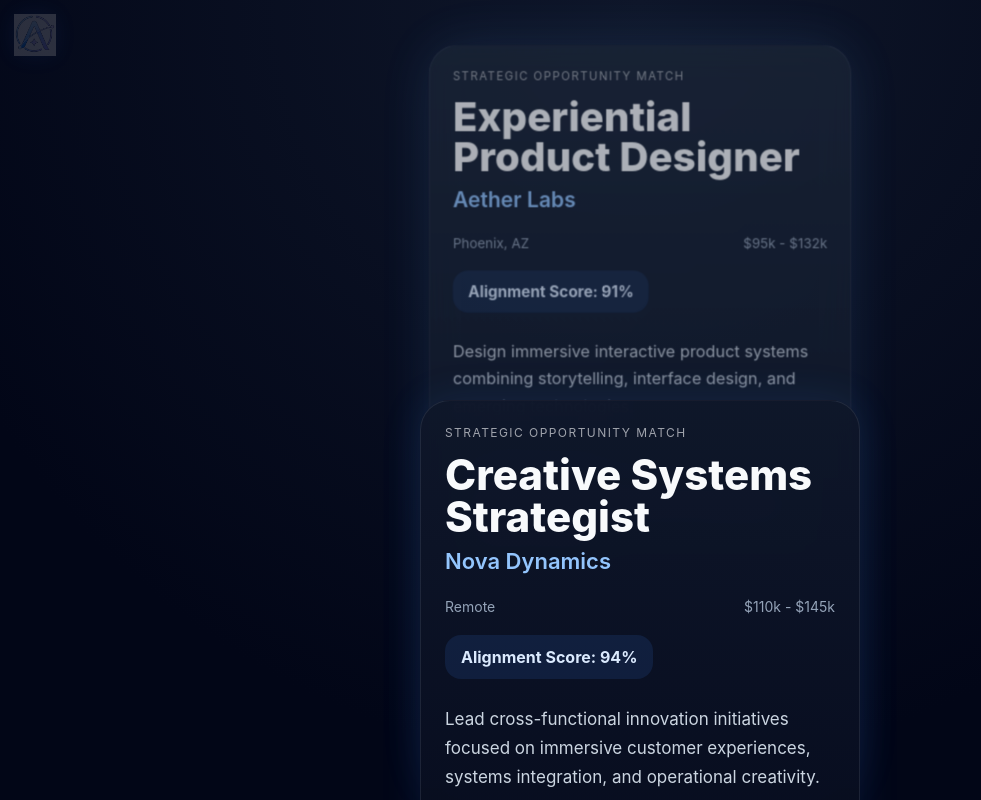
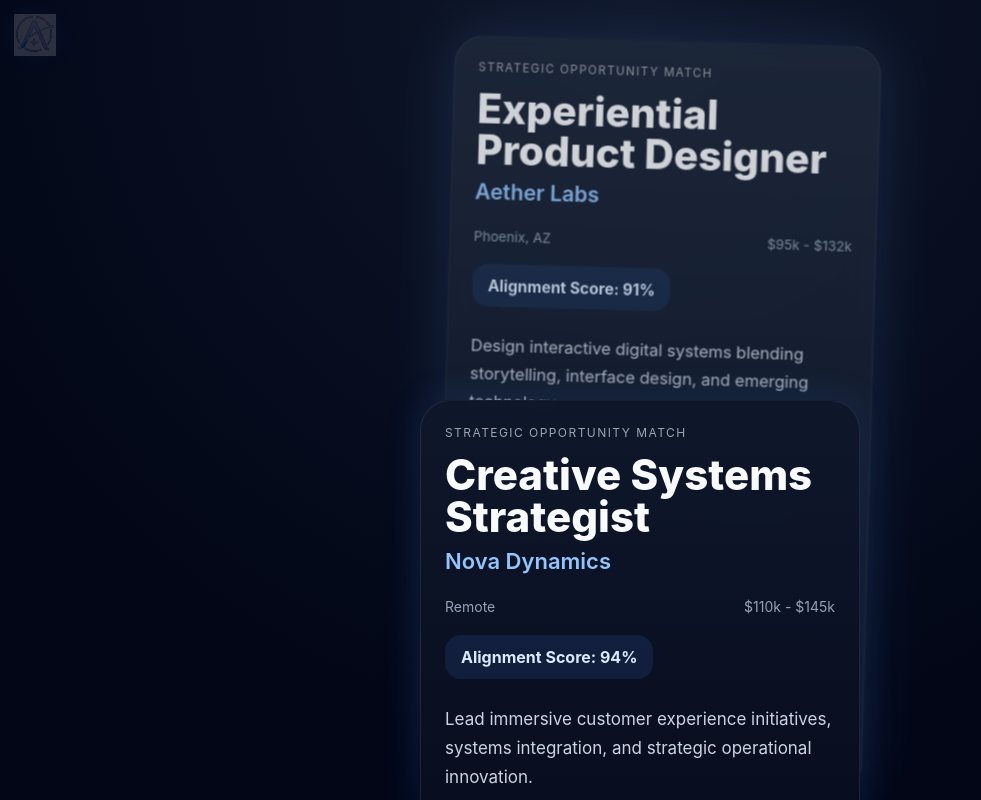
Before and after one commit to XPForge/_myscripts, a React (Vite) app in the folder alice-ui/: page / in a window 1280 px wide. Shown: the whole page, without its empty margins (0-981 px from the left). Built offline with nearby package versions, Linux system fonts and the light colour scheme.

Commit message:
Physical Deck behavior

```diff
--- a/alice-ui/src/components/SwipeCardStack.tsx
+++ b/alice-ui/src/components/SwipeCardStack.tsx
@@ -9,7 +9,7 @@ const cards = [
     salary: "$110k - $145k",
     alignment: "94%",
     description:
-      "Lead cross-functional innovation initiatives focused on immersive customer experiences, systems integration, and operational creativity.",
+      "Lead immersive customer experience initiatives, systems integration, and strategic operational innovation.",
     why:
       "Strong alignment with systems-thinking and creative production experience.",
   },
@@ -20,7 +20,7 @@ const cards = [
     salary: "$95k - $132k",
     alignment: "91%",
     description:
-      "Design immersive interactive product systems combining storytelling, interface design, and emerging technologies.",
+      "Design interactive digital systems blending storytelling, interface design, and emerging technology.",
     why:
       "Strong overlap with AR/VR and experiential design strengths.",
   },
@@ -31,53 +31,46 @@ const cards = [
     salary: "$120k - $155k",
     alignment: "89%",
     description:
-      "Lead operational troubleshooting, systems optimization, and strategic technical coordination.",
+      "Lead operational troubleshooting, systems optimization, and technical coordination.",
     why:
       "Strong fit for leadership and process optimization background.",
   },
 ];
 
-const atmospheres = [
+const themes = [
   {
-    background:
-      "linear-gradient(180deg, rgba(15,23,42,0.96), rgba(2,6,23,0.98))",
+    bg: "linear-gradient(180deg, rgba(15,23,42,0.98), rgba(2,6,23,0.98))",
     glow: "0 0 42px rgba(59,130,246,0.12)",
   },
   {
-    background:
-      "linear-gradient(180deg, rgba(30,41,59,0.98), rgba(15,23,42,0.98))",
-    glow: "0 0 56px rgba(96,165,250,0.20)",
+    bg: "linear-gradient(180deg, rgba(30,41,59,0.98), rgba(15,23,42,0.98))",
+    glow: "0 0 56px rgba(96,165,250,0.18)",
   },
 ];
 
 export default function SwipeCardStack() {
   const [index, setIndex] = useState(0);
   const [dragX, setDragX] = useState(0);
-  const [animating, setAnimating] = useState(false);
+  const [exitX, setExitX] = useState<number | null>(null);
 
   const startX = useRef(0);
 
-  const activeCard = useMemo(() => cards[index], [index]);
-  const nextCard = useMemo(
+  const active = useMemo(() => cards[index], [index]);
+  const next = useMemo(
     () => cards[(index + 1) % cards.length],
     [index]
   );
 
-  const activeTheme = atmospheres[index % 2];
-  const nextTheme = atmospheres[(index + 1) % 2];
+  const activeTheme = themes[index % 2];
+  const nextTheme = themes[(index + 1) % 2];
 
-  const advance = () => {
-    setIndex((prev) => (prev + 1) % cards.length);
-    setDragX(0);
-    setAnimating(false);
-  };
-
-  const completeSwipe = (direction: number) => {
-    setAnimating(true);
-    setDragX(direction * window.innerWidth);
+  const finishSwipe = (direction: number) => {
+    setExitX(direction * window.innerWidth * 1.4);
 
     setTimeout(() => {
-      advance();
+      setIndex((prev) => (prev + 1) % cards.length);
+      setDragX(0);
+      setExitX(null);
     }, 260);
   };
 
@@ -92,9 +85,9 @@ export default function SwipeCardStack() {
 
   const handleTouchEnd = () => {
     if (dragX > 120) {
-      completeSwipe(1);
+      finishSwipe(1);
     } else if (dragX < -120) {
-      completeSwipe(-1);
+      finishSwipe(-1);
     } else {
       setDragX(0);
     }
@@ -110,24 +103,26 @@ export default function SwipeCardStack() {
         position: "absolute",
         width: "100%",
         maxWidth: "440px",
-        height: "calc(100dvh - 24px)",
+        height: "calc(100dvh - 30px)",
         borderRadius: "30px",
-        background: theme.background,
+        background: theme.bg,
         border: "1px solid rgba(148,163,184,0.14)",
         backdropFilter: "blur(18px)",
         boxShadow: theme.glow,
         padding: "24px",
         color: "#f8fafc",
         overflowY: "auto",
+        zIndex: isBackground ? 1 : 2,
+        opacity: isBackground ? 0.82 : 1,
         transform: isBackground
-          ? "scale(0.96) translateY(18px)"
+          ? "translate(18px, 14px) rotate(1.6deg) scale(0.97)"
+          : exitX !== null
+          ? `translateX(${exitX}px) rotate(${exitX / 30}deg)`
           : `translateX(${dragX}px) rotate(${dragX / 28}deg)`,
         transition:
-          animating || dragX === 0
-            ? "all 0.26s ease"
+          exitX !== null || dragX === 0
+            ? "transform 0.26s ease, box-shadow 0.3s ease"
             : "none",
-        opacity: isBackground ? 0.68 : 1,
-        zIndex: isBackground ? 1 : 2,
       }}
     >
       <div
@@ -251,7 +246,7 @@ export default function SwipeCardStack() {
           }}
         >
           <button
-            onClick={() => completeSwipe(-1)}
+            onClick={() => finishSwipe(-1)}
             style={{
               flex: 1,
               padding: "18px",
@@ -267,7 +262,7 @@ export default function SwipeCardStack() {
           </button>
 
           <button
-            onClick={() => completeSwipe(1)}
+            onClick={() => finishSwipe(1)}
             style={{
               flex: 1,
               padding: "18px",
@@ -302,7 +297,7 @@ export default function SwipeCardStack() {
         position: "relative",
       }}
     >
-      {renderCard(nextCard, nextTheme, true)}
+      {renderCard(next, nextTheme, true)}
 
       <div
         onTouchStart={handleTouchStart}
@@ -315,7 +310,7 @@ export default function SwipeCardStack() {
           zIndex: 3,
         }}
       >
-        {renderCard(activeCard, activeTheme)}
+        {renderCard(active, activeTheme)}
       </div>
     </div>
   );
```
